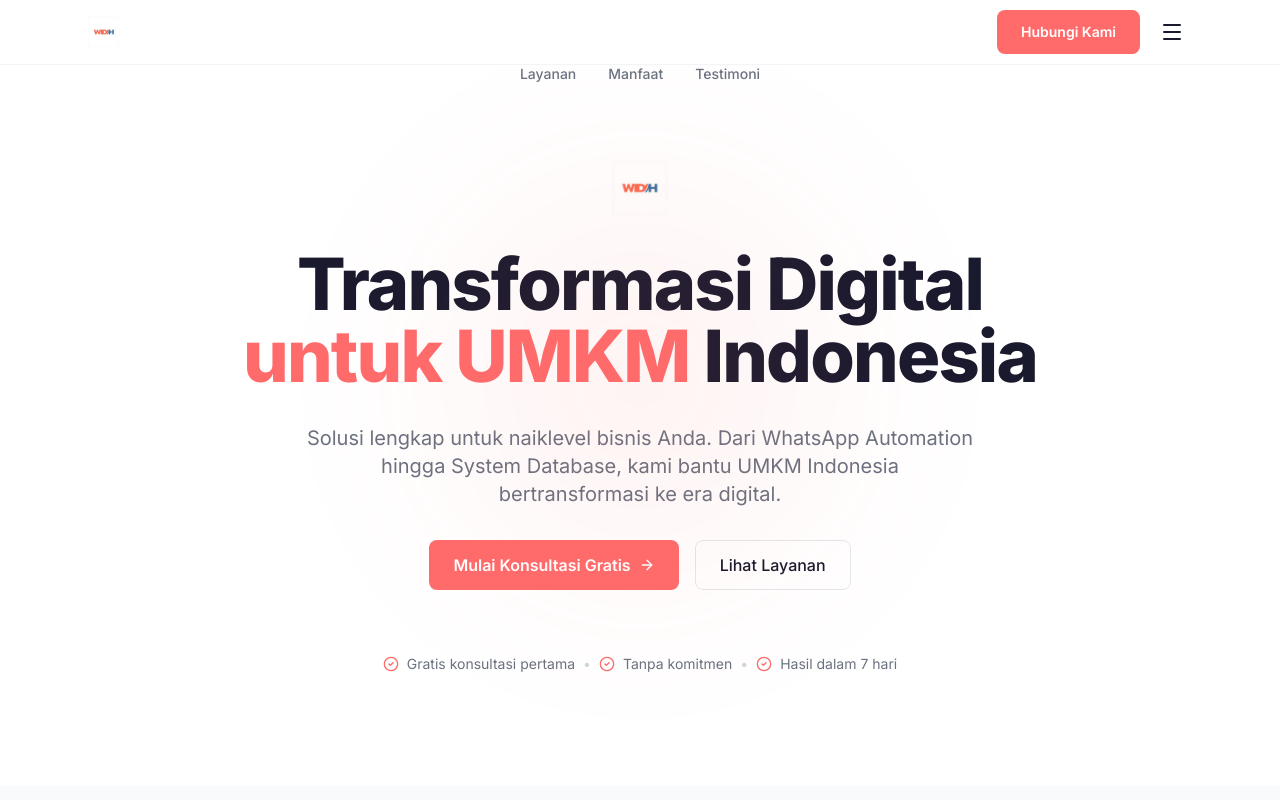
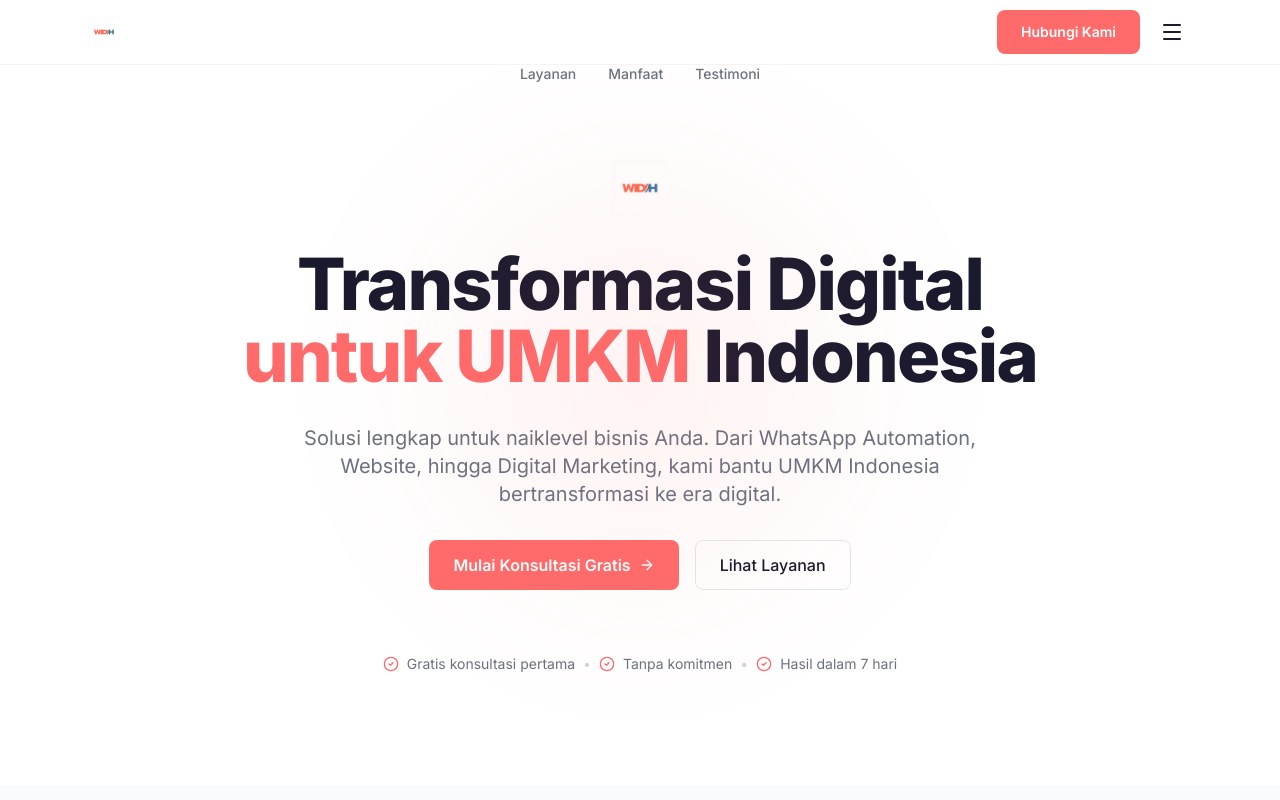
Before and after one commit to wahyug-project/widih-landing, a Next.js app: page / in a window 1280 px wide. Shown: the top 800 px of the page. Built offline with nearby package versions, Linux system fonts and the light colour scheme.

Commit message:
Fix: remove System Database text from Hero paragraph

```diff
--- a/app/page.tsx
+++ b/app/page.tsx
@@ -174,7 +174,7 @@ function Hero() {
             style={{ animationDelay: "200ms", animationFillMode: "forwards" }}
           >
             Solusi lengkap untuk naiklevel bisnis Anda. Dari WhatsApp
-            Automation hingga System Database, kami bantu UMKM Indonesia
+            Automation, Website, hingga Digital Marketing, kami bantu UMKM Indonesia
             bertransformasi ke era digital.
           </p>
 
```
